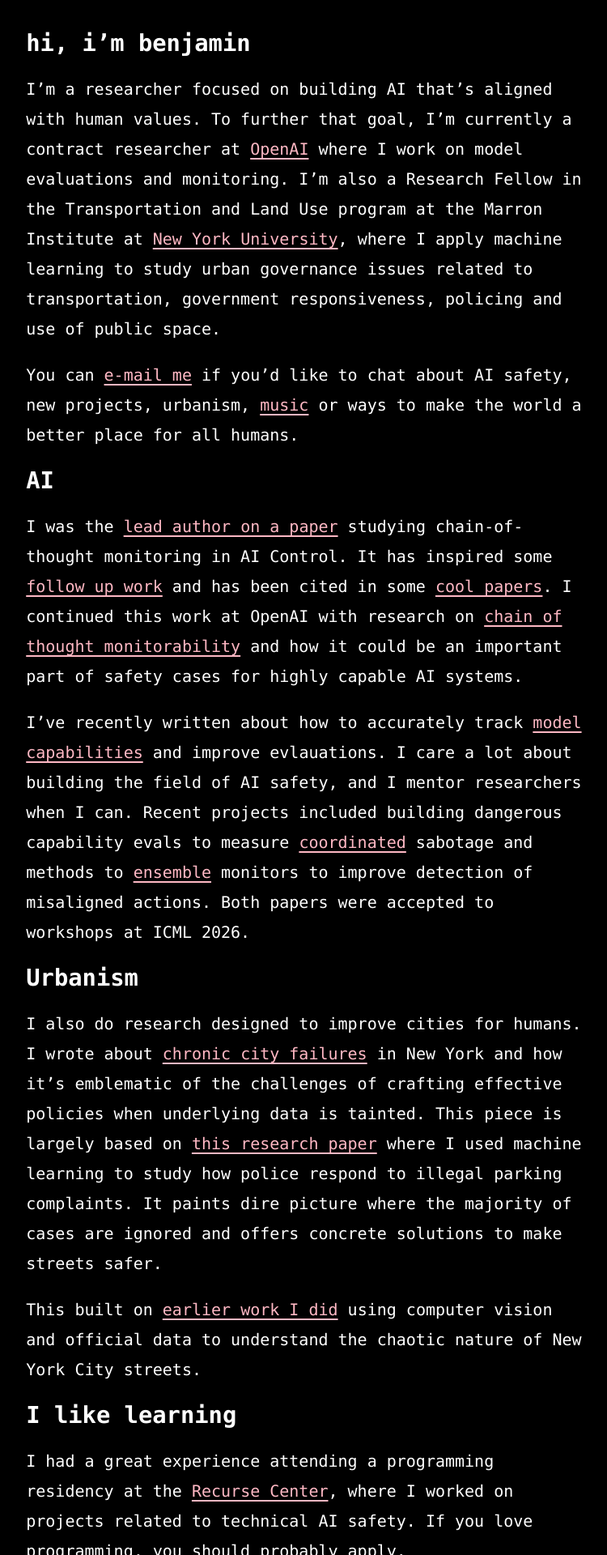
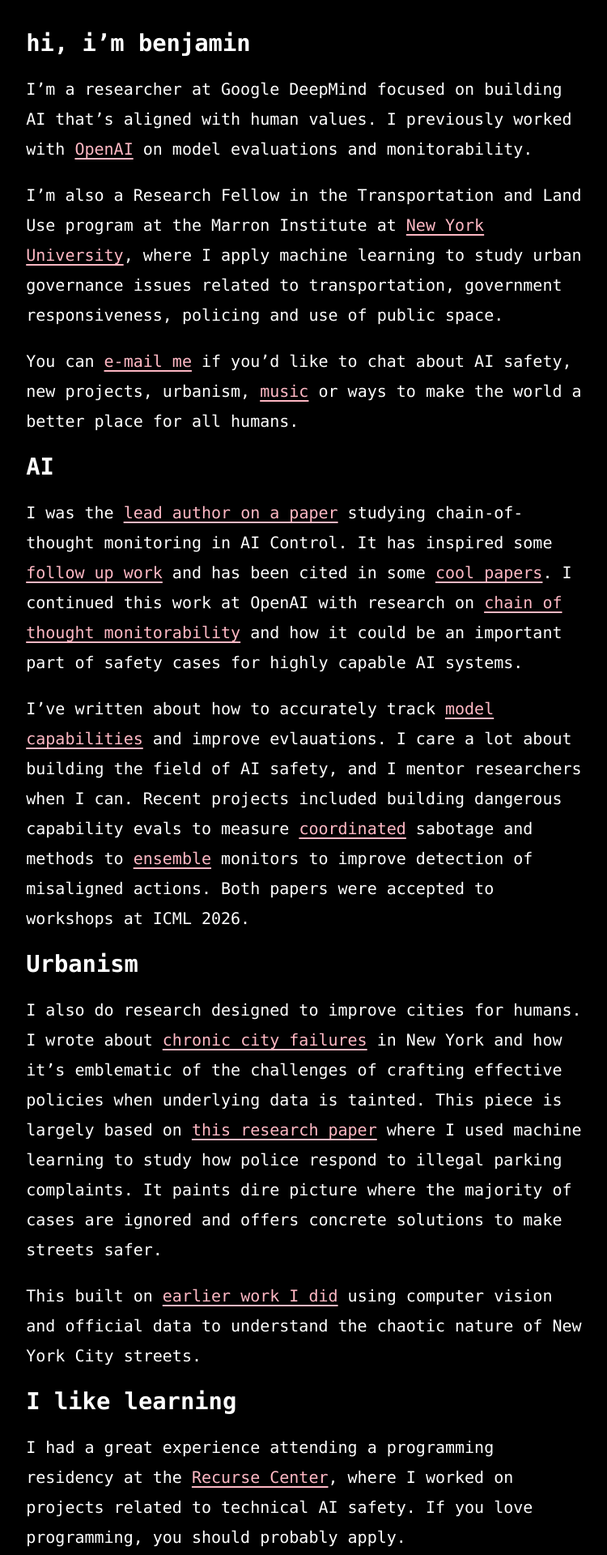
Before and after one commit to benarnav/benarnav.github.io, a Jekyll site: the page built from index.md, in a window 1280 px wide. Shown: the top 1920 px of the page at 81% size, without its empty margins (261-1011 px from the left). Built offline with Jekyll 4.4.1, drawn with Linux system fonts in a browser that asks for light colours; some web fonts are replaced; some of the changed text lies outside the part shown.

Commit message:
update bio

```diff
--- a/index.md
+++ b/index.md
@@ -8,7 +8,9 @@ show_title: false
 ---
 ### hi, i'm benjamin
 
-I'm a researcher focused on building AI that's aligned with human values. To further that goal, I'm currently a contract researcher at [OpenAI](https://openai.com/index/evaluating-chain-of-thought-monitorability/) where I work on model evaluations and monitoring. I'm also a Research Fellow in the Transportation and Land Use program at the Marron Institute at [New York University](https://marroninstitute.nyu.edu), where I apply machine learning to study urban governance issues related to transportation, government responsiveness, policing and use of public space.
+I'm a researcher at Google DeepMind focused on building AI that's aligned with human values. I previously worked with [OpenAI](https://openai.com/index/evaluating-chain-of-thought-monitorability/) on model evaluations and monitorability.
+
+I'm also a Research Fellow in the Transportation and Land Use program at the Marron Institute at [New York University](https://marroninstitute.nyu.edu), where I apply machine learning to study urban governance issues related to transportation, government responsiveness, policing and use of public space.
 
 You can [e-mail me](mailto:website@benjaminarnav.com) if you'd like to chat about
 AI safety, new projects, urbanism, [music](https://www.youtube.com/watch?v=OKgYJnBCjXk) or ways to make the world a better place for all humans.
@@ -17,7 +19,7 @@ AI safety, new projects, urbanism, [music](https://www.youtube.com/watch?v=OKgYJ
 
 I was the [lead author on a paper](https://arxiv.org/abs/2505.23575) studying chain-of-thought monitoring in AI Control. It has inspired some [follow up work](https://www.lesswrong.com/posts/nRcKDYi2KfRTXdvDF/extract-and-evaluate-monitoring-can-significantly-enhance) and has been cited in some [cool papers](https://arxiv.org/pdf/2507.11473). I continued this work at OpenAI with research on [chain of thought monitorability](https://openai.com/index/evaluating-chain-of-thought-monitorability/) and how it could be an important part of safety cases for highly capable AI systems.
 
-I've recently written about how to accurately track [model capabilities](https://openai.com/index/why-we-no-longer-evaluate-swe-bench-verified/) and improve evlauations. I care a lot about building the field of AI safety, and I mentor researchers when I can. Recent projects included building dangerous capability evals to measure [coordinated](https://arxiv.org/abs/2605.29178) sabotage and methods to [ensemble](https://arxiv.org/abs/2605.15377) monitors to improve detection of misaligned actions. Both papers were accepted to workshops at ICML 2026.
+I've written about how to accurately track [model capabilities](https://openai.com/index/why-we-no-longer-evaluate-swe-bench-verified/) and improve evlauations. I care a lot about building the field of AI safety, and I mentor researchers when I can. Recent projects included building dangerous capability evals to measure [coordinated](https://arxiv.org/abs/2605.29178) sabotage and methods to [ensemble](https://arxiv.org/abs/2605.15377) monitors to improve detection of misaligned actions. Both papers were accepted to workshops at ICML 2026.
 
 ### Urbanism
 
```
Also changed, not shown: other parts of index.md (+2 -0 lines).
